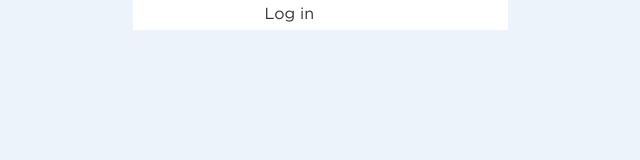
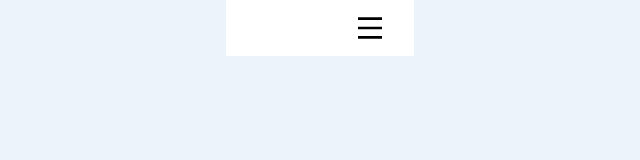
Before and after one commit to DevScriber/discounts-on-services, a website built with Vite: page src/index.html in a window 1280 px wide. Shown: the whole page, without its empty margins (320-960 px from the left). Built offline with nearby package versions, Linux system fonts and the light colour scheme.

Commit message:
some changes

```diff
--- a/src/css/components/header.css
+++ b/src/css/components/header.css
@@ -1,8 +1,9 @@
 /* #region header */
 .header {
-  width: 375px;
   background-color: #fff;
   margin: 0 auto;
+  padding-top: 13px;
+  padding-bottom: 13px;
 }
 .nav-wrapper {
   display: flex;
@@ -48,5 +49,20 @@
 .language-list {
 }
 .login-btn {
+  display: none;
+}
+
+.burger-btn {
+  margin-left: auto;
 }
 /* #endregion */
+
+@media screen and (min-width: 768px) {
+  .header {
+    max-width: 768px;
+    background-color: #fff;
+    margin: 0 auto;
+    padding-top: 13px;
+    padding-bottom: 13px;
+  }
+}
--- a/src/partials/header.html
+++ b/src/partials/header.html
@@ -54,6 +54,11 @@
       <button class="login-btn" id="openLoginFormBtn" type="button">
         Log in
       </button>
+      <button class="burger-btn">
+        <svg class="" width="24" height="24">
+          <use href="../img/icons.svg#icon-mobile-menu"></use>
+        </svg>
+      </button>
     </div>
   </div>
 </header>
```
